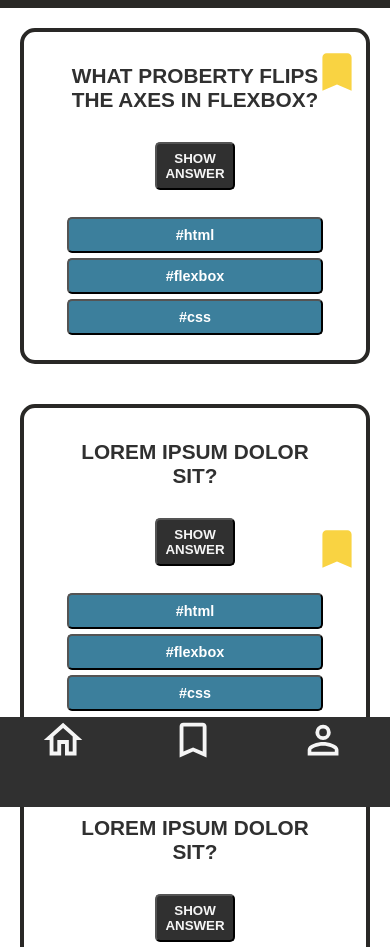
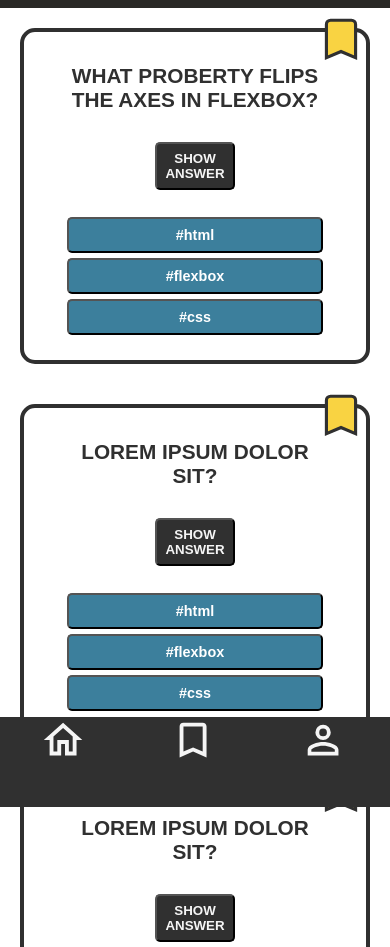
Before and after one commit to OmerAdam34/quiz-app, a plain HTML site: page index.html in a window 390 px wide. Shown: the part 72-1019 px from the top of the page. Drawn offline with Linux system fonts and the light colour scheme.

Commit message:
responsive

```diff
--- a/css_bem/main.css
+++ b/css_bem/main.css
@@ -4,12 +4,13 @@
     margin-right: 20px;
     margin-bottom: 40px;
     padding: 5px;
-    border: 4px solid #292826;
+    border: 4px solid #303030;
     border-radius: 15px;
     display: flex;
     flex-direction: column;
     flex-wrap: wrap;
     font-family: 'Anton', sans-serif;
+    position: relative;
 }
 
 .main__flexbox--question {
--- a/css_bem/svg.css
+++ b/css_bem/svg.css
@@ -1,18 +1,24 @@
 
 .main__section--bookmark {
     position: absolute;
-    left: 80%;
-    bottom: 80%;
+    top: -18px;
+    right: 0;
+    stroke-width: 1.5;
+    stroke: #303030;
 }
 
 .main__section--bookmark2 {
     position: absolute;
-    left: 80%;
-    bottom: 23.5%;
+    top: -18px;
+    right: 0;
+    stroke-width: 1.5;
+    stroke: #303030;
 }
 
 .main__section--bookmark3 {
     position: absolute;
-    left: 80%;
-    bottom: -220px;
+    top: -18px;
+    right: 0;
+    stroke-width: 1.5;
+    stroke: #303030;
 }
```
Also changed, not shown: css_bem/mediaquery.css (+15 -3 lines), css_bem/button.css (line endings or trailing spaces).
